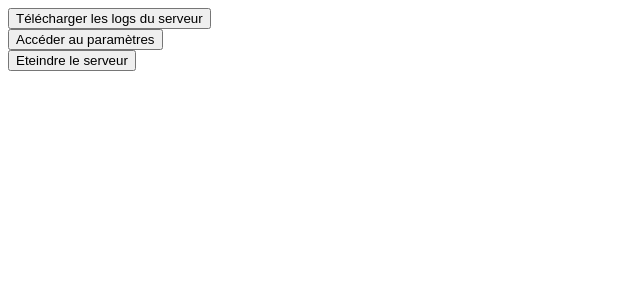
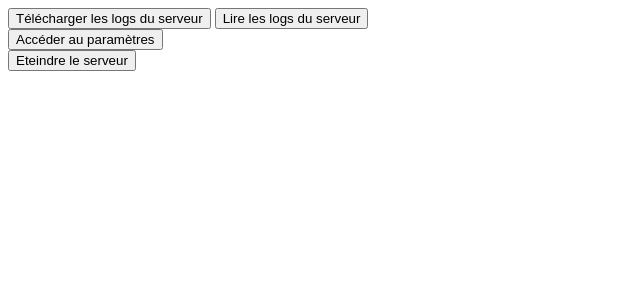
Before and after one commit to augustin64/Reflect-o-Bus, a Flask app: page / in a window 1280 px wide. Shown: the top 300 px of the page, without its empty margins (0-640 px from the left). Run offline with Flask 2, Linux system fonts and the light colour scheme; parts of the project's set-up code (start-up, migrations or seed data) failed here and were passed over.

Commit message:
Added button to open logs page

```diff
--- a/templates/index.html
+++ b/templates/index.html
@@ -8,7 +8,8 @@
         href="https://fonts.googleapis.com/css?family=Roboto">
     </head>
     <body>
-        <a href="/get-logs" download=""><button>Télécharger les logs du serveur</button></a><br/>
+        <a href="/get-logs" download=""><button>Télécharger les logs du serveur</button></a>
+        <a href="/logs"><button>Lire les logs du serveur</button></a><br/>
         <a href="/config"><button>Accéder au paramètres</button></a><br/>
         <button onclick="shutdown()">Eteindre le serveur</button><br/>
     </body>
```
